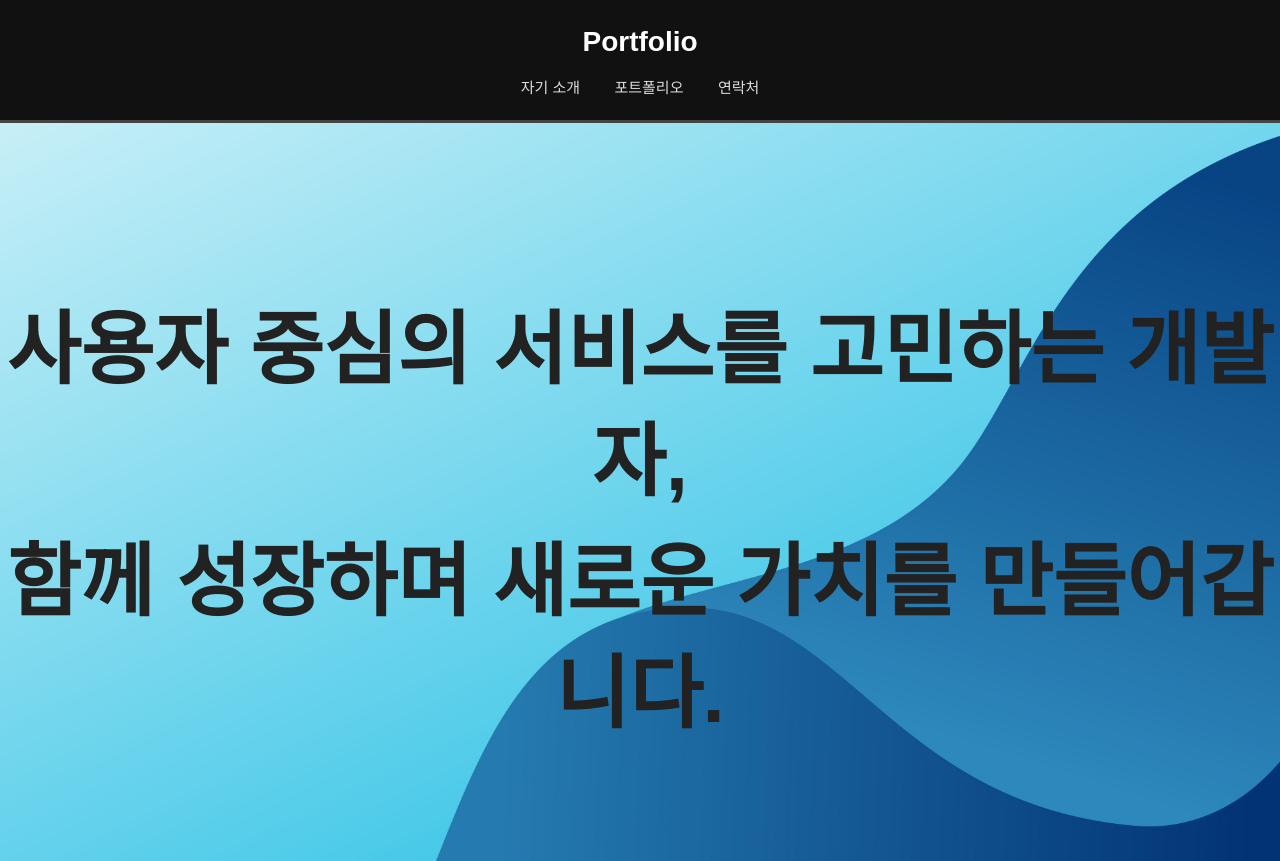
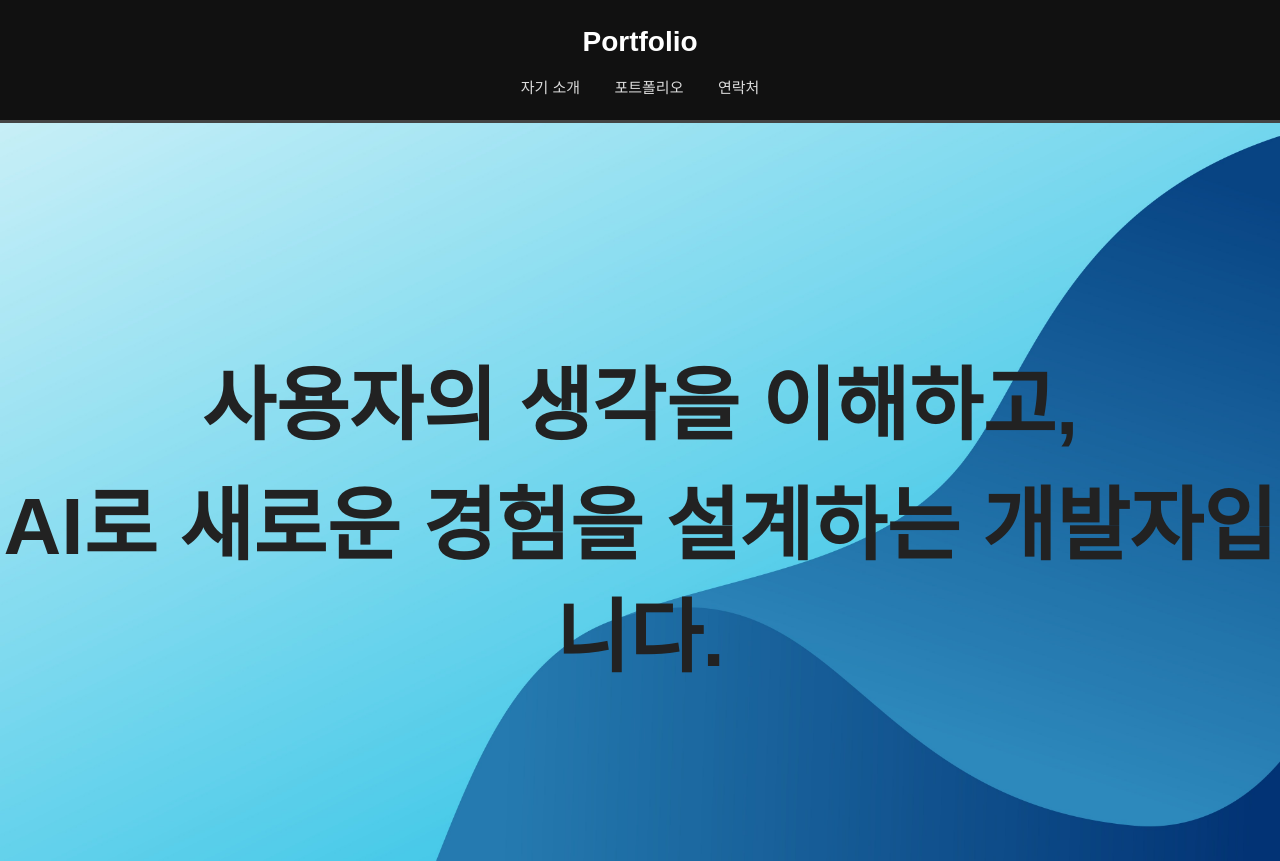
Before and after one commit to Vanya1120/testpages, a plain HTML site: page index.html in a window 1280 px wide. Shown: the top 861 px of the page. Drawn offline with Linux system fonts and the light colour scheme.

Commit message:
한줄 자기소개 수정

```diff
--- a/index.html
+++ b/index.html
@@ -19,8 +19,8 @@
 
   <section id="intro" class="intro-section">
     <div class="intro-content">
-      <h2>사용자 중심의 서비스를 고민하는 개발자,</h2>
-      <h2>함께 성장하며 새로운 가치를 만들어갑니다.</h2>
+      <h2>사용자의 생각을 이해하고,</h2>
+      <h2>AI로 새로운 경험을 설계하는 개발자입니다.</h2>
     </div>
   </section>
 
--- a/js/portfolio.js
+++ b/js/portfolio.js
@@ -23,7 +23,7 @@ document.addEventListener("DOMContentLoaded", () => {
       title: "vinllage",
       feature: "AI 이미지 인식 기반 분리배출 가이드 제공",
       role: "결과 페이지 (인식된 쓰레기 종류 및 분리배출 가이드 제공)",
-      solution: "",
+      solution: "초기 결과 페이지에서 인식된 쓰레기 종류를 단순 텍스트로만 표시하여 이해도가 낮은 점을 피드백하여 분리배출 가이드를 추가하여 사용자 이해를 높임,",
       stack: "React, Next.js, TypeScript, CSS3, Spring Boot, JPA/Hibernate, REST API, MySQL, Java, Python, Docker, AWS",
       period: "2025.08 ~ 2025.09",
       github: "https://github.com/vinllage"
```
